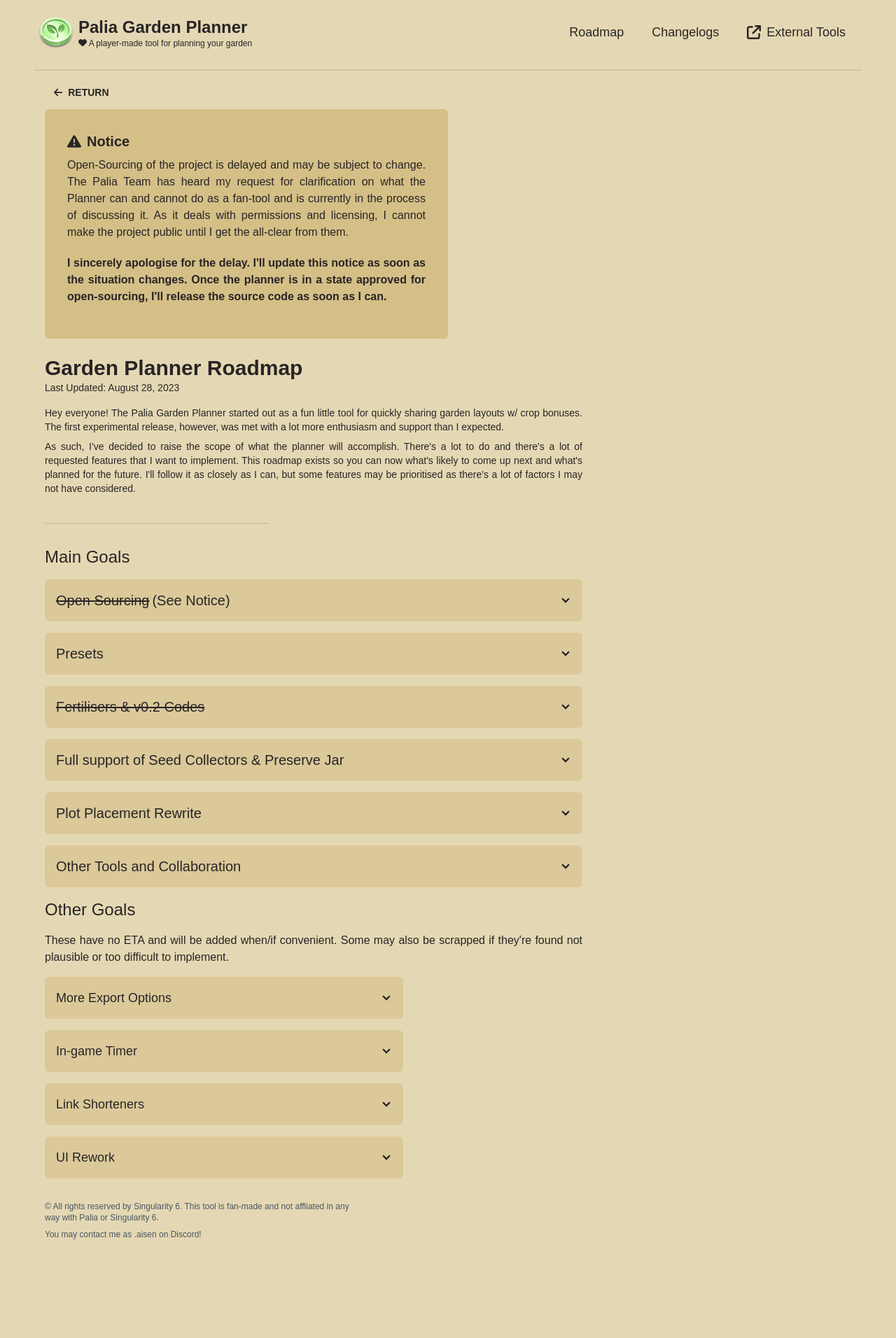
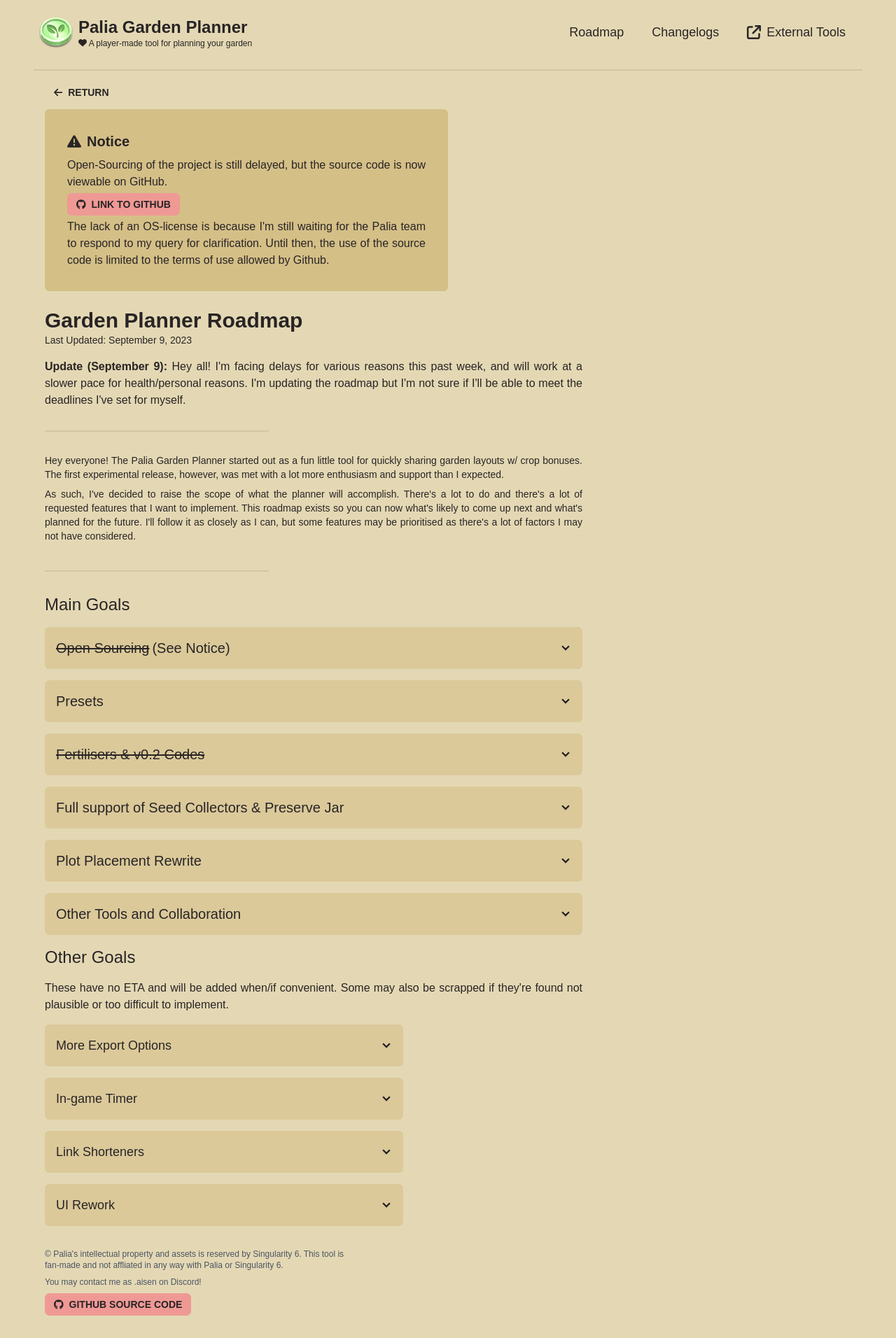
Before and after one commit to VincentAmante/palia-tools, a Nuxt app: page /roadmap in a window 1280 px wide. Shown: the whole page at 70% size. Before the commit the page ends 1804 px from the top, so only its background shows below. Built offline with nearby package versions, Linux system fonts and the light colour scheme; a web font is replaced by a local one.

Commit message:
[Info] Updated info for public release

```diff
--- a/components/PGPFooter.vue
+++ b/components/PGPFooter.vue
@@ -1,9 +1,18 @@
 <template>
   <footer class="flex flex-col gap-2 text-center sm:text-left w-full text-xs font-normal text-gray-600 p-4 pb-8 md:px-8 lg:px-16">
     <p class="max-w-md">
-      &copy; All rights reserved by Singularity 6. This tool is fan-made and not affliated in any way with Palia or
+      &copy; Palia's intellectual property and assets is reserved by Singularity 6. This tool is fan-made and not affliated in any way with Palia or
       Singularity 6.
     </p>
     <p>You may contact me as .aisen on Discord!</p>
+
+    <NuxtLink
+      to="https://github.com/VincentAmante/palia-tools"
+      target="_blank"
+      class="btn btn-sm btn-primary w-fit"
+    >
+      <font-awesome-icon :icon="['fab', 'github']" class="" />
+      Github Source Code
+    </NuxtLink>
   </footer>
 </template>
--- a/pages/roadmap.vue
+++ b/pages/roadmap.vue
@@ -14,15 +14,20 @@
         </h2>
         <div class="flex flex-col gap-1">
           <p>
-            Open-Sourcing of the project is delayed and may be subject to change.
-            The Palia Team has heard my request for clarification on what the Planner can and cannot do as a fan-tool
-            and is currently in the process of discussing it.
-            As it deals with permissions and licensing, I cannot make the project public until I get
-            the all-clear from them.
+            Open-Sourcing of the project is still delayed,
+            but the source code is now viewable on GitHub.
           </p>
-          <p class="py-4 font-bold">
-            I sincerely apologise for the delay. I'll update this notice as soon as the situation changes.
-            Once the planner is in a state approved for open-sourcing, I'll release the source code as soon as I can.
+          <NuxtLink
+            to="https://github.com/VincentAmante/palia-tools"
+            target="_blank"
+            class="btn btn-sm btn-primary w-fit"
+          >
+            <font-awesome-icon :icon="['fab', 'github']" class="" />
+            Link to Github
+          </NuxtLink>
+          <p>
+            The lack of an OS-license is because I'm still waiting for the Palia team to respond to my query for clarification.
+            Until then, the use of the source code is limited to the terms of use allowed by Github.
           </p>
         </div>
       </div>
@@ -33,10 +38,16 @@
           Garden Planner Roadmap
         </h1>
         <p class="text-xs md:text-sm">
-          Last Updated: August 28, 2023
+          Last Updated: September 9, 2023
         </p>
       </div>
       <div class="flex flex-col gap-2 text-justify text-sm max-w-3xl md:text-base leading-10">
+        <p class="leading-6">
+          <span class="font-bold">Update (September 9):</span>
+          Hey all! I'm facing delays for various reasons this past week, and will work at a slower pace for health/personal reasons.
+          I'm updating the roadmap but I'm not sure if I'll be able to meet the deadlines I've set for myself.
+        </p>
+        <div class="divider max-w-xs" />
         <p class="text-sm text-justify">
           Hey everyone! The Palia Garden Planner started out as a fun little tool for quickly sharing garden
           layouts
@@ -92,7 +103,7 @@
         <div class="collapse-content flex flex-col gap-2">
           <div class="py-2">
             <p class="text-sm italic">
-              ETA: Near end of August - First week of September
+              ETA: Early September
             </p>
           </div>
           <p>
@@ -161,7 +172,7 @@
         <div class="collapse-content flex flex-col gap-2">
           <div class="py-2">
             <p class="text-sm italic">
-              ETA: Early September
+              ETA: Early - Mid September
             </p>
           </div>
           <p>
@@ -195,7 +206,7 @@
         <div class="collapse-content flex flex-col gap-2">
           <div class="py-2">
             <p class="text-sm italic">
-              ETA: Early September
+              ETA: Early - Mid September
             </p>
           </div>
           <p>
@@ -228,9 +239,6 @@
               ETA: ???
             </p>
           </div>
-          <p class="font-bold">
-            Secret c:
-          </p>
         </div>
       </div>
     </section>
--- a/plugins/fontawesome.ts
+++ b/plugins/fontawesome.ts
@@ -32,6 +32,8 @@
   faWheatAwn,
 } from '@fortawesome/free-solid-svg-icons'
 
+import { faGithub } from '@fortawesome/free-brands-svg-icons'
+
 library.add(
   faShield,
   faDroplet,
@@ -61,6 +63,7 @@
   faBars,
   faGift,
   faMap,
+  faGithub,
 )
 
 // This is important, we are going to let Nuxt worry about the CSS
```
Also changed, not shown: 2 other files (tests, documents, lock files or other folders).
